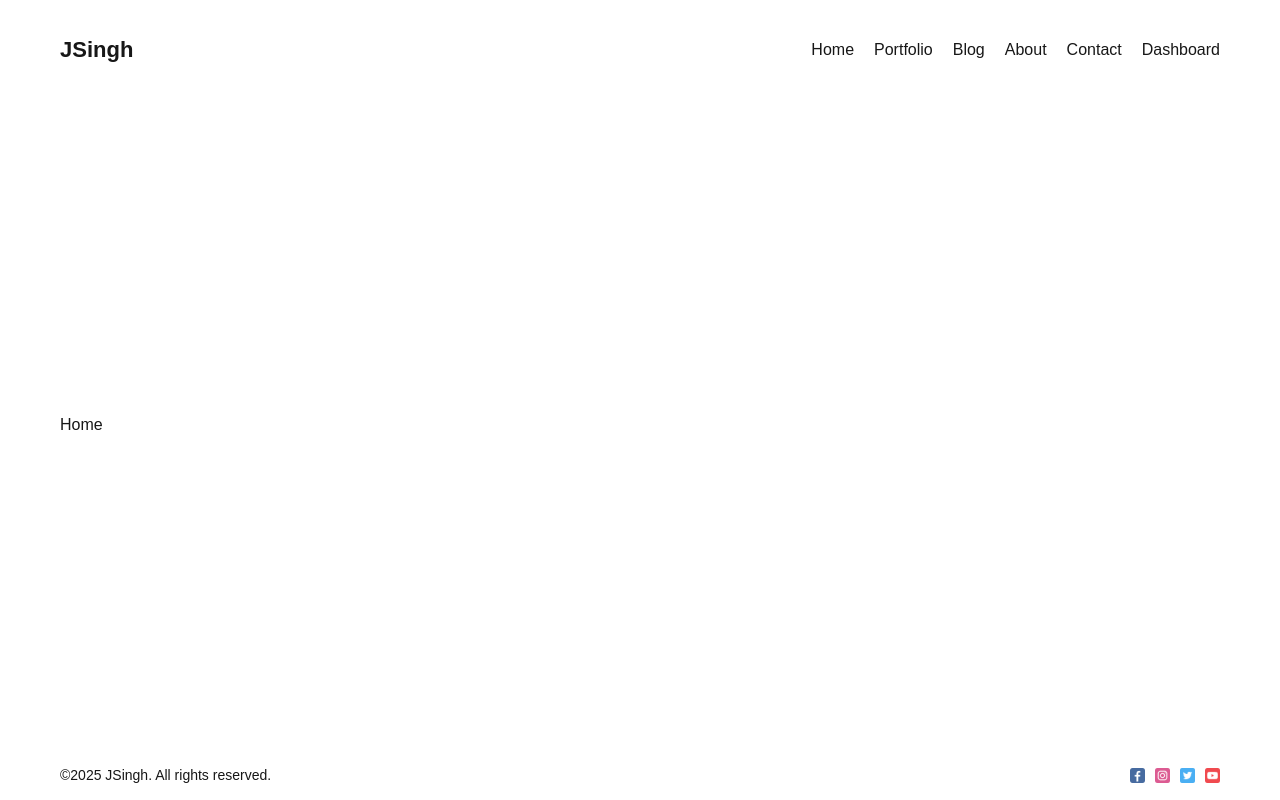
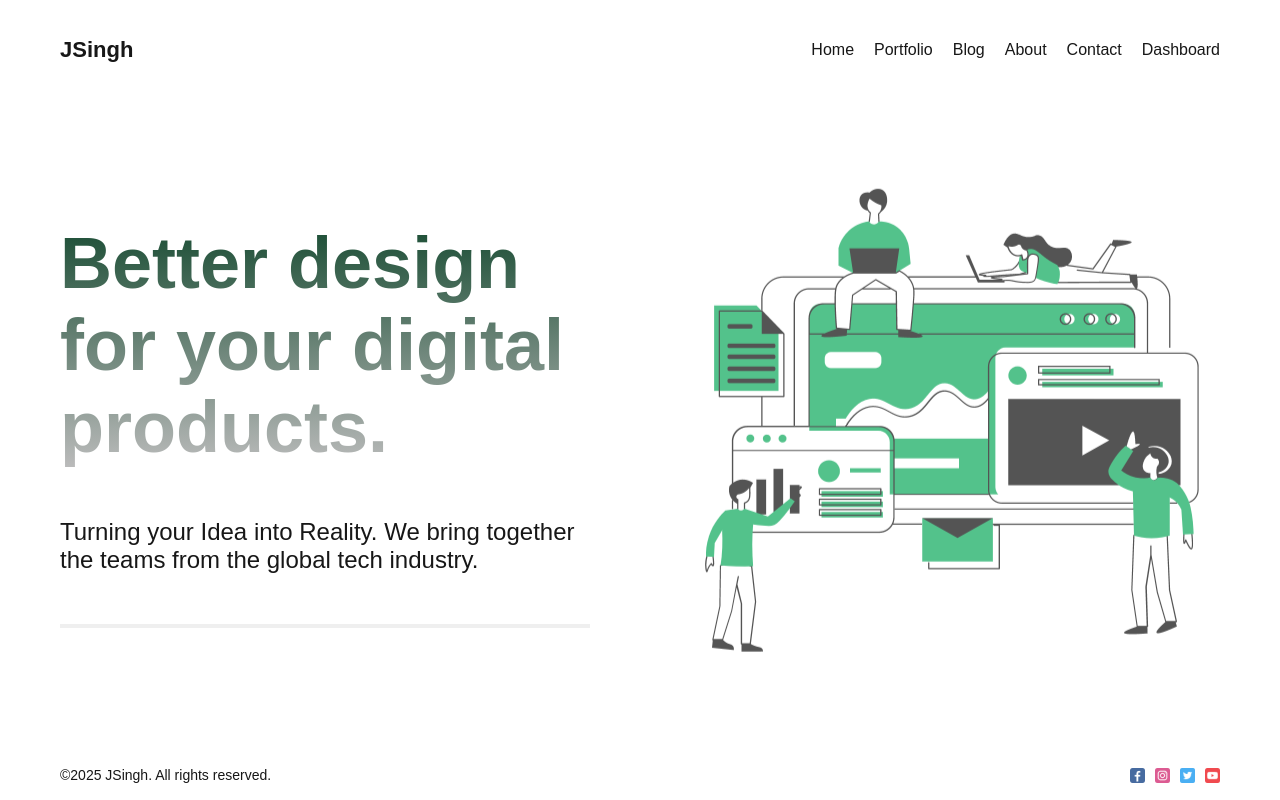
Before and after one commit to JagdeepSingh13/nextjs-app, a Next.js app: page / in a window 1280 px wide. Built offline with nearby package versions, Linux system fonts and the light colour scheme.

Commit message:
main and about page content

```diff
--- a/next.config.mjs
+++ b/next.config.mjs
@@ -1,4 +1,8 @@
 /** @type {import('next').NextConfig} */
-const nextConfig = {};
+const nextConfig = {
+  images: {
+    domains: ["images.pexels.com"],
+  },
+};
 
 export default nextConfig;
--- a/src/app/about/page.module.css
+++ b/src/app/about/page.module.css
@@ -0,0 +1,38 @@
+.imgContainer {
+  width: 100%;
+  height: 300px;
+  position: relative;
+}
+
+.img {
+  object-fit: cover;
+  filter: grayscale(100%);
+}
+
+.imgText {
+  position: absolute;
+  bottom: 20px;
+  left: 20px;
+  background-color: #53c28b;
+  padding: 5px;
+  color: white;
+}
+
+.textContainer {
+  display: flex;
+  gap: 100px;
+}
+
+.item {
+  flex: 1;
+  margin-top: 50px;
+  display: flex;
+  flex-direction: column;
+  gap: 30px;
+}
+
+.desc {
+  font-size: 18px;
+  font-weight: 300;
+  text-align: justify;
+}
--- a/src/app/page.jsx
+++ b/src/app/page.jsx
@@ -1,6 +1,24 @@
 import Image from "next/image";
 import styles from "./page.module.css";
+import Hero from "../../public/hero.png";
+// import Button from "@/components/Button/Button";
 
 export default function Home() {
-  return <div>Home</div>;
+  return (
+    <div className={styles.container}>
+      <div className={styles.item}>
+        <h1 className={styles.title}>
+          Better design for your digital products.
+        </h1>
+        <p className={styles.desc}>
+          Turning your Idea into Reality. We bring together the teams from the
+          global tech industry.
+        </p>
+        <button url="/portfolio" text="See Our Works" />
+      </div>
+      <div className={styles.item}>
+        <Image src={Hero} alt="" className={styles.img} />
+      </div>
+    </div>
+  );
 }
--- a/src/app/page.module.css
+++ b/src/app/page.module.css
@@ -1,168 +1,42 @@
-.page {
-  --gray-rgb: 0, 0, 0;
-  --gray-alpha-200: rgba(var(--gray-rgb), 0.08);
-  --gray-alpha-100: rgba(var(--gray-rgb), 0.05);
-
-  --button-primary-hover: #383838;
-  --button-secondary-hover: #f2f2f2;
-
-  display: grid;
-  grid-template-rows: 20px 1fr 20px;
+.container {
+  display: flex;
   align-items: center;
-  justify-items: center;
-  min-height: 100svh;
-  padding: 80px;
-  gap: 64px;
-  font-family: var(--font-geist-sans);
+  gap: 100px;
 }
 
-@media (prefers-color-scheme: dark) {
-  .page {
-    --gray-rgb: 255, 255, 255;
-    --gray-alpha-200: rgba(var(--gray-rgb), 0.145);
-    --gray-alpha-100: rgba(var(--gray-rgb), 0.06);
+.item {
+  flex: 1;
+  display: flex;
+  flex-direction: column;
+  gap: 50px;
+}
 
-    --button-primary-hover: #ccc;
-    --button-secondary-hover: #1a1a1a;
+.title {
+  font-size: 72px;
+  background: linear-gradient(to bottom, #194c33, #bbb);
+  background-clip: text;
+  -webkit-background-clip: text;
+  -webkit-text-fill-color: transparent;
+}
+
+.img {
+  width: 100%;
+  height: 500px;
+  object-fit: contain;
+  animation: move 3s infinite ease alternate;
+}
+
+@keyframes move {
+  from {
+    transform: translateY(-10px);
+  }
+  to {
+    transform: translateY(10px);
   }
 }
 
-.main {
-  display: flex;
-  flex-direction: column;
-  gap: 32px;
-  grid-row-start: 2;
+
+.desc {
+  font-size: 24px;
+  font-weight: 300;
 }
-
-.main ol {
-  font-family: var(--font-geist-mono);
-  padding-left: 0;
-  margin: 0;
-  font-size: 14px;
-  line-height: 24px;
-  letter-spacing: -0.01em;
-  list-style-position: inside;
-}
-
-.main li:not(:last-of-type) {
-  margin-bottom: 8px;
-}
-
-.main code {
-  font-family: inherit;
-  background: var(--gray-alpha-100);
-  padding: 2px 4px;
-  border-radius: 4px;
-  font-weight: 600;
-}
-
-.ctas {
-  display: flex;
-  gap: 16px;
-}
-
-.ctas a {
-  appearance: none;
-  border-radius: 128px;
-  height: 48px;
-  padding: 0 20px;
-  border: none;
-  border: 1px solid transparent;
-  transition:
-    background 0.2s,
-    color 0.2s,
-    border-color 0.2s;
-  cursor: pointer;
-  display: flex;
-  align-items: center;
-  justify-content: center;
-  font-size: 16px;
-  line-height: 20px;
-  font-weight: 500;
-}
-
-a.primary {
-  background: var(--foreground);
-  color: var(--background);
-  gap: 8px;
-}
-
-a.secondary {
-  border-color: var(--gray-alpha-200);
-  min-width: 158px;
-}
-
-.footer {
-  grid-row-start: 3;
-  display: flex;
-  gap: 24px;
-}
-
-.footer a {
-  display: flex;
-  align-items: center;
-  gap: 8px;
-}
-
-.footer img {
-  flex-shrink: 0;
-}
-
-/* Enable hover only on non-touch devices */
-@media (hover: hover) and (pointer: fine) {
-  a.primary:hover {
-    background: var(--button-primary-hover);
-    border-color: transparent;
-  }
-
-  a.secondary:hover {
-    background: var(--button-secondary-hover);
-    border-color: transparent;
-  }
-
-  .footer a:hover {
-    text-decoration: underline;
-    text-underline-offset: 4px;
-  }
-}
-
-@media (max-width: 600px) {
-  .page {
-    padding: 32px;
-    padding-bottom: 80px;
-  }
-
-  .main {
-    align-items: center;
-  }
-
-  .main ol {
-    text-align: center;
-  }
-
-  .ctas {
-    flex-direction: column;
-  }
-
-  .ctas a {
-    font-size: 14px;
-    height: 40px;
-    padding: 0 16px;
-  }
-
-  a.secondary {
-    min-width: auto;
-  }
-
-  .footer {
-    flex-wrap: wrap;
-    align-items: center;
-    justify-content: center;
-  }
-}
-
-@media (prefers-color-scheme: dark) {
-  .logo {
-    filter: invert();
-  }
-}
```
Also changed, not shown: src/app/about/page.jsx (+57 -1 lines).
